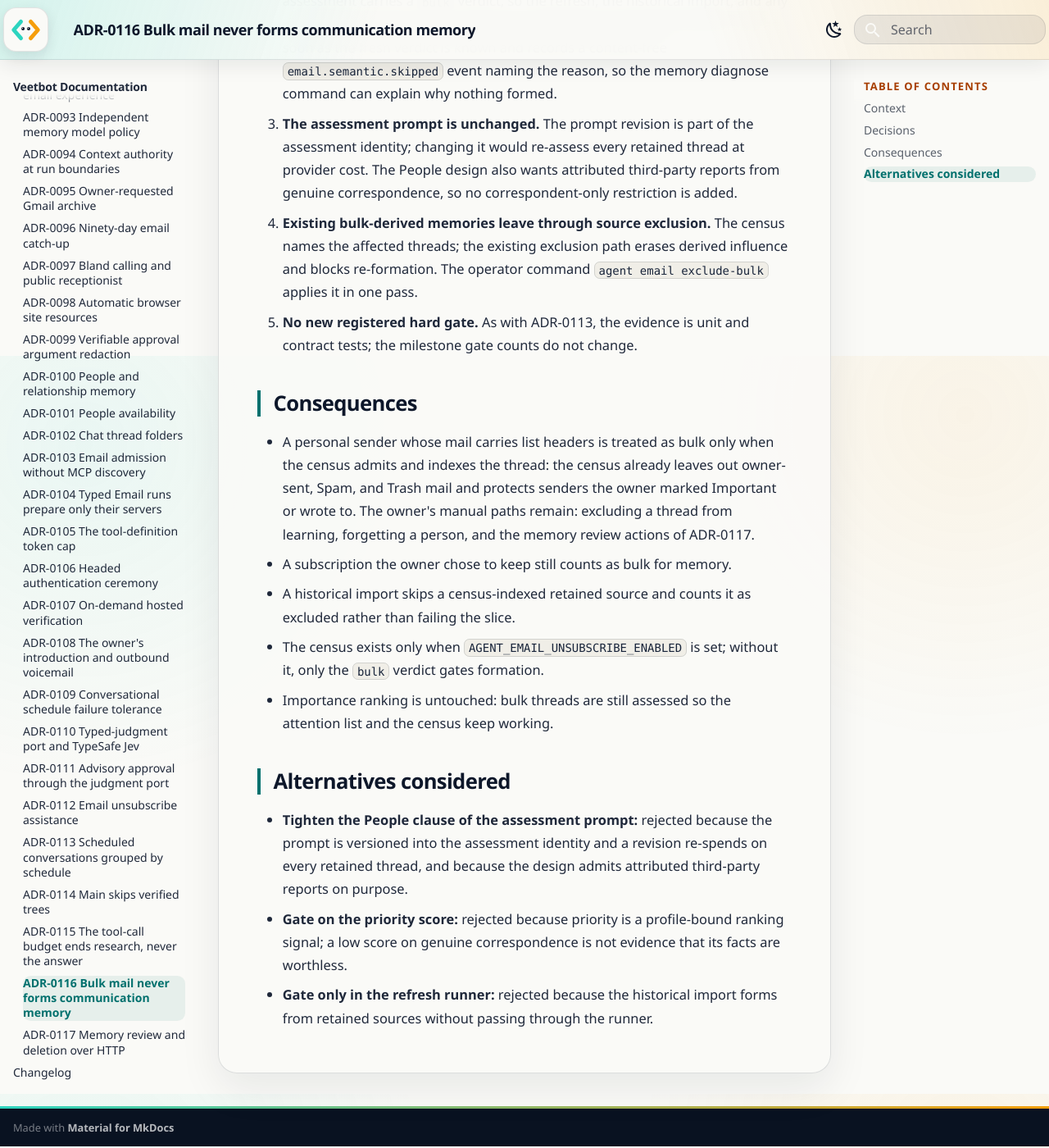
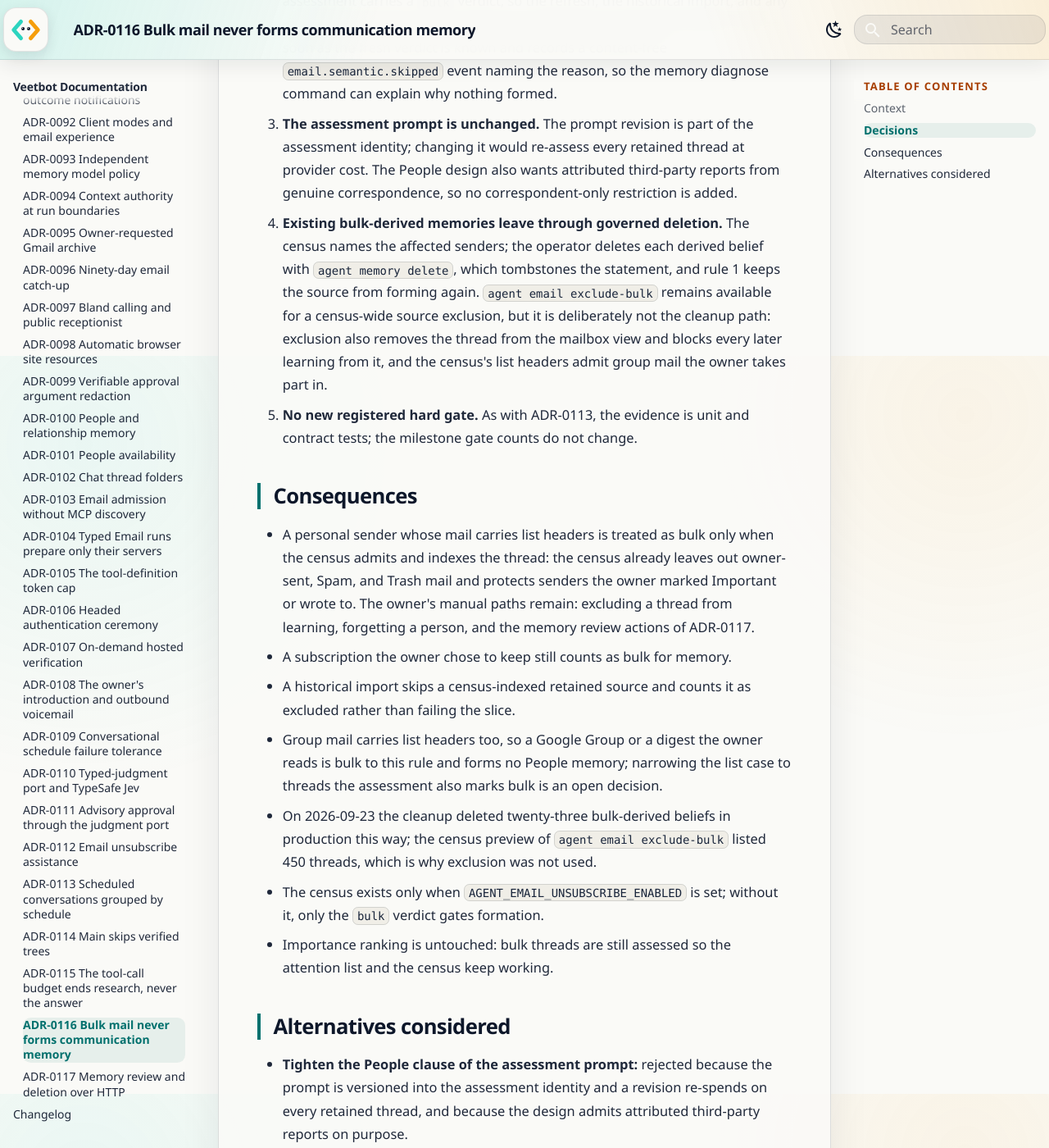
Before and after one commit to avitus/veetbot, an MkDocs documentation site: the page built from docs/adr/0116-bulk-mail-never-forms-communication-memory.md, in a window 1280 px wide and 1400 px high, scrolled down 1366 px. Shown: the whole window at 82% size. Built offline with MkDocs 1.6.1 and Material for MkDocs 9.7.7, drawn with Linux system fonts in a browser that asks for light colours.

Commit message:
docs: the bulk-memory cleanup is governed deletion, not census-wide exclusion
The exclusion preview in production listed 450 census-indexed threads,
including Google Group and digest mail the owner takes part in, because the
census keys on list headers; exclusion would also drop those threads from the
mailbox view. The twenty-three bulk-derived beliefs were deleted with
`agent memory delete` instead, and ADR-0116 rule 1 keeps them from returning.
ADR-0116, the email experience design and the changelog now say so, and the
ADR records the list-header breadth of the rule as an open decision.

Reading-Lane: A
Co-Authored-By: Claude Fable 5.1 <noreply@anthropic.com>
Glen-Conversation: d008521c-8851-4ad0-aa49-7957b8b16bf7

```diff
--- a/docs/adr/0116-bulk-mail-never-forms-communication-memory.md
+++ b/docs/adr/0116-bulk-mail-never-forms-communication-memory.md
@@ -44,10 +44,14 @@ review, which is why the review queue filled with newsletters.
    assessment identity; changing it would re-assess every retained thread at
    provider cost. The People design also wants attributed third-party reports
    from genuine correspondence, so no correspondent-only restriction is added.
-4. **Existing bulk-derived memories leave through source exclusion.** The
-   census names the affected threads; the existing exclusion path erases
-   derived influence and blocks re-formation. The operator command
-   `agent email exclude-bulk` applies it in one pass.
+4. **Existing bulk-derived memories leave through governed deletion.** The
+   census names the affected senders; the operator deletes each derived belief
+   with `agent memory delete`, which tombstones the statement, and rule 1
+   keeps the source from forming again. `agent email exclude-bulk` remains
+   available for a census-wide source exclusion, but it is deliberately not
+   the cleanup path: exclusion also removes the thread from the mailbox view
+   and blocks every later learning from it, and the census's list headers
+   admit group mail the owner takes part in.
 5. **No new registered hard gate.** As with ADR-0113, the evidence is unit and
    contract tests; the milestone gate counts do not change.
 
@@ -62,6 +66,12 @@ review, which is why the review queue filled with newsletters.
 - A subscription the owner chose to keep still counts as bulk for memory.
 - A historical import skips a census-indexed retained source and counts it as
   excluded rather than failing the slice.
+- Group mail carries list headers too, so a Google Group or a digest the
+  owner reads is bulk to this rule and forms no People memory; narrowing the
+  list case to threads the assessment also marks bulk is an open decision.
+- On 2026-09-23 the cleanup deleted twenty-three bulk-derived beliefs in
+  production this way; the census preview of `agent email exclude-bulk`
+  listed 450 threads, which is why exclusion was not used.
 - The census exists only when `AGENT_EMAIL_UNSUBSCRIBE_ENABLED` is set; without
   it, only the `bulk` verdict gates formation.
 - Importance ranking is untouched: bulk threads are still assessed so the
--- a/docs/status/citation-ledger.yaml
+++ b/docs/status/citation-ledger.yaml
@@ -52,7 +52,7 @@ citations:
   - cite: "docs/plan/email-unsubscribe.md#docs/plan/email-experience.md:254-259"
     excerpt: "Approved admission bounds are 100 thread summaries per accou"
     digest: "35fb1c405abae1b1"
-  - cite: "docs/plan/email-unsubscribe.md#docs/plan/email-experience.md:710-726"
+  - cite: "docs/plan/email-unsubscribe.md#docs/plan/email-experience.md:712-728"
     excerpt: "Archive admission requires current `email.read`, `email.writ"
     digest: "a2b0d0131208ca8a"
   - cite: "docs/plan/email-unsubscribe.md#docs/plan/email-integration.md:334-342"
```
Also changed, not shown: docs/changelog.md (+4 -1 lines), docs/plan/email-experience.md (+4 -2 lines), docs/plan/email-unsubscribe.md (+1 -1 lines).
